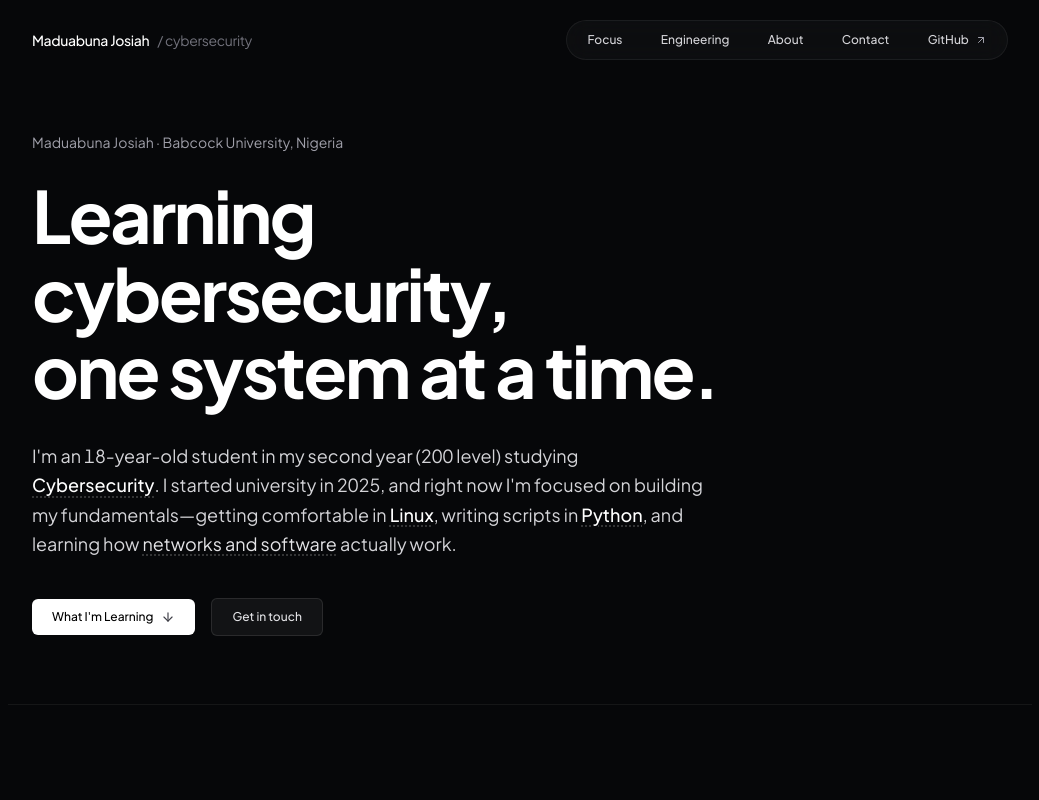
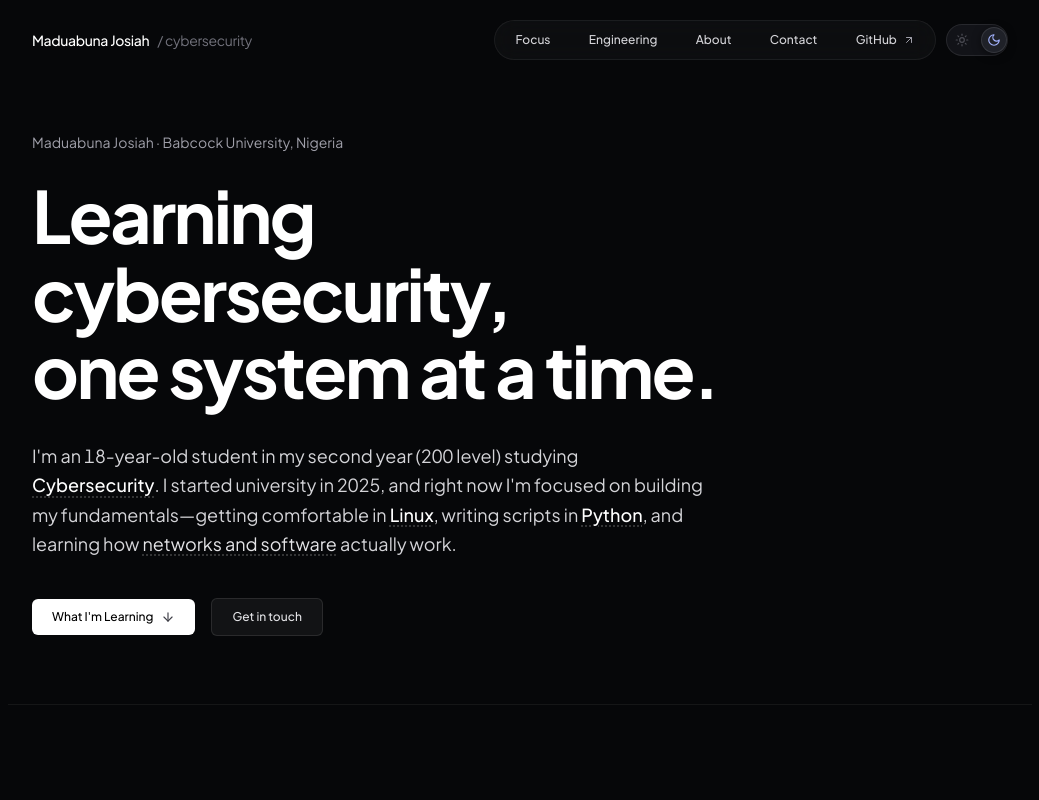
Before and after one commit to King-Jboy/portfolio, a React (Vite) app: page / in a window 1280 px wide. Shown: the top 800 px of the page, without its empty margins (120-1159 px from the left). Built offline with nearby package versions, Linux system fonts and the light colour scheme.

Commit message:
feat: grey robotics card in light mode only, dark card restored in dark mode

```diff
--- a/src/App.tsx
+++ b/src/App.tsx
@@ -10,7 +10,7 @@ import { IntroSignature } from './components/IntroSignature';
 
 export const App: React.FC = () => {
   return (
-    <div className="relative min-h-screen bg-[#060709] text-[#ededed] font-sans selection:bg-white/20 selection:text-white">
+    <div className="portfolio-app-root relative min-h-screen bg-[#060709] text-[#ededed] font-sans selection:bg-white/20 selection:text-white transition-colors duration-300">
       <IntroSignature />
       <Navbar />
       <main id="main-content">
--- a/src/components/FolderToolsInteraction.tsx
+++ b/src/components/FolderToolsInteraction.tsx
@@ -301,7 +301,7 @@ export const FolderToolsInteraction: React.FC = () => {
                     transition: 'transform 450ms cubic-bezier(0.23, 1, 0.32, 1), box-shadow 250ms ease',
                     cursor: 'grab',
                   }}
-                  className="rounded-[14px] p-4 flex flex-col justify-between border select-none border-white/[0.09] shadow-[2px_-2px_14px_rgba(0,0,0,0.55)] hover:border-white/30"
+                  className="folder-tool-card rounded-[14px] p-4 flex flex-col justify-between border select-none border-white/[0.09] shadow-[2px_-2px_14px_rgba(0,0,0,0.55)] hover:border-white/30"
                 >
                   {/* Card Header */}
                   <div>
--- a/src/components/Navbar.tsx
+++ b/src/components/Navbar.tsx
@@ -1,6 +1,7 @@
 import React, { useState, useEffect } from 'react';
 import { ArrowUpRight, Menu, X } from 'lucide-react';
 import { RotationButton } from './RotationButton';
+import { ThemeToggle } from './ThemeSwitcher';
 
 export const Navbar: React.FC = () => {
   const [scrolled, setScrolled] = useState(false);
@@ -32,8 +33,9 @@ export const Navbar: React.FC = () => {
           <span className="text-zinc-500 font-normal ml-2">/ cybersecurity</span>
         </a>
 
-        {/* Desktop Navigation */}
-        <nav className="hidden md:flex items-center gap-1 sm:gap-1.5 p-1 rounded-full bg-white/[0.03] border border-white/[0.06] backdrop-blur-md">
+        {/* Desktop Navigation & Theme Switcher on the right */}
+        <div className="hidden md:flex items-center gap-2 sm:gap-2.5">
+          <nav className="flex items-center gap-1 sm:gap-1.5 p-1 rounded-full bg-white/[0.03] border border-white/[0.06] backdrop-blur-md">
             <RotationButton title="Focus" href="#focus" />
             <RotationButton title="Engineering" href="#work" />
             <RotationButton title="About" href="#about" />
@@ -48,15 +50,21 @@ export const Navbar: React.FC = () => {
             />
           </nav>
 
-        {/* Mobile menu button */}
+          <ThemeToggle />
+        </div>
+
+        {/* Mobile Actions: Theme Toggle + Menu Hamburger */}
+        <div className="flex md:hidden items-center gap-2">
+          <ThemeToggle />
           <button
             type="button"
             onClick={() => setMobileMenuOpen(!mobileMenuOpen)}
-          className="md:hidden p-2 text-zinc-400 hover:text-white focus:outline-none rounded-lg border border-white/[0.06] bg-white/[0.02]"
+            className="p-2 text-zinc-400 hover:text-white focus:outline-none rounded-lg border border-white/[0.06] bg-white/[0.02]"
             aria-label="Toggle navigation menu"
           >
             {mobileMenuOpen ? <X className="w-5 h-5" /> : <Menu className="w-5 h-5" />}
           </button>
+        </div>
       </div>
 
       {/* Mobile Menu */}
--- /dev/null
+++ b/src/components/ThemeSwitcher.tsx
@@ -0,0 +1,81 @@
+import React, { useState, useEffect } from 'react';
+import { Sun, Moon } from 'lucide-react';
+import { changeTheme, getInitialTheme, Theme } from '../utils/theme';
+
+export type { Theme };
+
+export const ThemeSwitcher: React.FC<{ className?: string }> = ({ className = '' }) => {
+  const [theme, setTheme] = useState<Theme>(getInitialTheme);
+
+  useEffect(() => {
+    const initialTheme = getInitialTheme();
+    setTheme(initialTheme);
+    changeTheme(initialTheme);
+
+    const handleThemeChange = () => {
+      const current = (document.documentElement.getAttribute('toggle-theme') as Theme) || 'dark';
+      setTheme(current);
+    };
+
+    window.addEventListener('themeChange', handleThemeChange);
+    return () => window.removeEventListener('themeChange', handleThemeChange);
+  }, []);
+
+  const toggle = () => {
+    const nextTheme: Theme = theme === 'dark' ? 'light' : 'dark';
+    setTheme(nextTheme);
+    changeTheme(nextTheme);
+  };
+
+  const isDark = theme === 'dark';
+
+  return (
+    <button
+      type="button"
+      role="switch"
+      aria-checked={isDark}
+      aria-label={`Switch to ${isDark ? 'light' : 'dark'} mode`}
+      onClick={toggle}
+      className={`group relative inline-flex items-center h-[32px] w-[58px] sm:w-[62px] p-0.5 rounded-full cursor-pointer select-none transition-all duration-300 focus:outline-none focus-visible:ring-1 focus-visible:ring-sky-400 ${
+        isDark
+          ? 'bg-[#121318] border border-white/[0.09] hover:border-white/20'
+          : 'bg-[#ebecef] border border-black/[0.12] hover:border-black/25'
+      } ${className}`}
+      title={isDark ? 'Switch to Light Mode' : 'Switch to Dark Mode'}
+    >
+      {/* Background Track Icons */}
+      <div className="absolute inset-0 px-2 flex items-center justify-between pointer-events-none">
+        {/* Sun (Left) */}
+        <Sun
+          className={`w-3.5 h-3.5 transition-all duration-300 ${
+            isDark ? 'text-zinc-500 opacity-60 group-hover:opacity-90' : 'text-amber-500 opacity-0'
+          }`}
+        />
+        {/* Moon (Right) */}
+        <Moon
+          className={`w-3.5 h-3.5 transition-all duration-300 ${
+            isDark ? 'text-indigo-400 opacity-0' : 'text-zinc-400 opacity-60 group-hover:opacity-90'
+          }`}
+        />
+      </div>
+
+      {/* Sliding Tactile Thumb */}
+      <div
+        className={`relative z-10 w-[26px] h-[26px] rounded-full flex items-center justify-center transition-all duration-300 ease-[cubic-bezier(0.23,1,0.32,1)] active:scale-90 ${
+          isDark
+            ? 'translate-x-[28px] sm:translate-x-[32px] bg-[#1f2128] text-indigo-300 border border-white/10 shadow-[0_2px_8px_rgba(0,0,0,0.5)]'
+            : 'translate-x-0.5 bg-white text-amber-500 border border-black/10 shadow-[0_2px_8px_rgba(0,0,0,0.12)]'
+        }`}
+      >
+        {isDark ? (
+          <Moon className="w-3.5 h-3.5 transition-transform duration-300 rotate-0" />
+        ) : (
+          <Sun className="w-3.5 h-3.5 transition-transform duration-300 rotate-0" />
+        )}
+      </div>
+    </button>
+  );
+};
+
+export const ThemeToggle = ThemeSwitcher;
+export default ThemeSwitcher;
--- a/src/components/ThreeDSplitCards.tsx
+++ b/src/components/ThreeDSplitCards.tsx
@@ -268,7 +268,7 @@ export const ThreeDSplitCards: React.FC = () => {
             textSecondary = 'text-blue-100/90';
             tagStyle = 'bg-white/10 text-white border border-white/15';
           } else {
-            cardStyle = 'bg-[#111217] text-white shadow-2xl shadow-black/80 border border-white/[0.09]';
+            cardStyle = 'split-card-dark bg-[#111217] text-white shadow-2xl shadow-black/80 border border-white/[0.09]';
             textSecondary = 'text-zinc-400';
             tagStyle = 'bg-white/[0.04] text-zinc-300 border border-white/[0.07]';
           }
--- a/src/index.css
+++ b/src/index.css
@@ -90,3 +90,190 @@ body {
     scroll-behavior: auto !important;
   }
 }
+
+/* ----------------------------------------------------
+ * Theme Switching: Framer ThemeSwitcher-wn9byP.js spec
+ * ---------------------------------------------------- */
+html[toggle-theme="dark"],
+body[toggle-theme="dark"] {
+  color-scheme: dark;
+  --bg-primary: #060709;
+  --bg-secondary: #090a0d;
+  --bg-card: #0b0c10;
+  --text-primary: #ededed;
+  --text-secondary: #a1a1aa;
+}
+
+html[toggle-theme="light"],
+body[toggle-theme="light"] {
+  color-scheme: light;
+  --bg-primary: #fcfcfd;
+  --bg-secondary: #f4f4f7;
+  --bg-card: #ffffff;
+  --text-primary: #09090b;
+  --text-secondary: #52525b;
+}
+
+/* Base Light Mode Styles */
+html[toggle-theme="light"] body,
+html[toggle-theme="light"] .portfolio-app-root {
+  background-color: #fcfcfd !important;
+  color: #09090b !important;
+}
+
+/* Background Overrides */
+html[toggle-theme="light"] .bg-\[\#060709\] {
+  background-color: #fcfcfd !important;
+}
+
+html[toggle-theme="light"] .bg-\[\#050507\]\/80 {
+  background-color: rgba(252, 252, 253, 0.88) !important;
+}
+
+html[toggle-theme="light"] .bg-\[\#090a0d\],
+html[toggle-theme="light"] .bg-\[\#090a0e\] {
+  background-color: #ffffff !important;
+  box-shadow: 0 4px 20px -2px rgba(0, 0, 0, 0.05), 0 2px 6px -1px rgba(0, 0, 0, 0.02);
+}
+
+html[toggle-theme="light"] .bg-\[\#0b0c10\] {
+  background-color: #f8fafc !important;
+}
+
+/* Text Overrides */
+html[toggle-theme="light"] .text-white {
+  color: #09090b !important;
+}
+
+html[toggle-theme="light"] .text-\[\#ededed\] {
+  color: #09090b !important;
+}
+
+html[toggle-theme="light"] .text-zinc-200,
+html[toggle-theme="light"] .text-zinc-300 {
+  color: #27272a !important;
+}
+
+html[toggle-theme="light"] .text-zinc-400 {
+  color: #52525b !important;
+}
+
+html[toggle-theme="light"] .text-zinc-500 {
+  color: #71717a !important;
+}
+
+/* Border Overrides */
+html[toggle-theme="light"] [class*="border-white\/"] {
+  border-color: rgba(0, 0, 0, 0.08) !important;
+}
+
+html[toggle-theme="light"] .border-white\/10,
+html[toggle-theme="light"] .border-white\/20 {
+  border-color: rgba(0, 0, 0, 0.12) !important;
+}
+
+/* Subtle background fills */
+html[toggle-theme="light"] [class*="bg-white\/\[0\.02\]"],
+html[toggle-theme="light"] [class*="bg-white\/\[0\.03\]"],
+html[toggle-theme="light"] [class*="bg-white\/\[0\.04\]"] {
+  background-color: rgba(0, 0, 0, 0.03) !important;
+}
+
+html[toggle-theme="light"] [class*="bg-white\/\[0\.05\]"],
+html[toggle-theme="light"] [class*="bg-white\/\[0\.06\]"],
+html[toggle-theme="light"] [class*="bg-white\/\[0\.08\]"] {
+  background-color: rgba(0, 0, 0, 0.05) !important;
+}
+
+html[toggle-theme="light"] [class*="hover\:bg-white\/"]:hover {
+  background-color: rgba(0, 0, 0, 0.07) !important;
+}
+
+/* Navigation Pill Text in Light Mode */
+html[toggle-theme="light"] nav .text-zinc-300 {
+  color: #3f3f46 !important;
+}
+
+html[toggle-theme="light"] nav .text-zinc-400 {
+  color: #71717a !important;
+}
+
+/* Rotation Button styling in Light Mode */
+html[toggle-theme="light"] .rotation-pill-bg {
+  background-color: #18181b !important;
+  box-shadow: 0 0 12px rgba(0, 0, 0, 0.15) !important;
+}
+
+html[toggle-theme="light"] .rotation-pill-text {
+  color: #ffffff !important;
+}
+
+html[toggle-theme="light"] .rotation-pill-icon {
+  color: #ffffff !important;
+}
+
+/* 3D Folder Tool Cards in Light Mode */
+html[toggle-theme="light"] .folder-tool-card {
+  background-color: #ffffff !important;
+  box-shadow: 0 10px 30px -4px rgba(0, 0, 0, 0.08), 0 4px 12px -2px rgba(0, 0, 0, 0.04) !important;
+  border-color: rgba(0, 0, 0, 0.1) !important;
+}
+
+html[toggle-theme="light"] .folder-tool-card p,
+html[toggle-theme="light"] .folder-tool-card span {
+  color: #3f3f46;
+}
+
+/* Robotics card: grey only in light mode */
+html[toggle-theme="light"] .split-card-dark {
+  background-color: #d1d5db !important;
+  color: #111827 !important;
+  border-color: rgba(0, 0, 0, 0.08) !important;
+  box-shadow: 0 25px 50px -12px rgba(0, 0, 0, 0.25) !important;
+}
+
+html[toggle-theme="light"] .split-card-dark .text-zinc-400 {
+  color: #52525b !important;
+}
+
+html[toggle-theme="light"] .split-card-dark .text-zinc-300 {
+  color: #71717a !important;
+}
+
+/* Tag pills on dark split card in light mode */
+html[toggle-theme="light"] .split-card-dark .bg-white\/\[0\.04\] {
+  background-color: rgba(0, 0, 0, 0.07) !important;
+  border-color: rgba(0, 0, 0, 0.12) !important;
+  color: #3f3f46 !important;
+}
+
+html[toggle-theme="light"] .split-card-dark .text-white {
+  color: #111827 !important;
+}
+
+/* About Section Flashlight in Light Mode */
+html[toggle-theme="light"] #about .text-\[\#484a52\] {
+  color: #a1a1aa !important;
+}
+
+html[toggle-theme="light"] #about .text-zinc-600 {
+  color: #a1a1aa !important;
+}
+
+/* Selection and Scrollbar in Light Mode */
+html[toggle-theme="light"] ::selection {
+  background-color: rgba(56, 189, 248, 0.25);
+  color: #09090b;
+}
+
+html[toggle-theme="light"] ::-webkit-scrollbar-track {
+  background: #fcfcfd;
+}
+
+html[toggle-theme="light"] ::-webkit-scrollbar-thumb {
+  background: #d4d4d8;
+}
+
+html[toggle-theme="light"] ::-webkit-scrollbar-thumb:hover {
+  background: #a1a1aa;
+}
--- /dev/null
+++ b/src/utils/theme.ts
@@ -0,0 +1,28 @@
+export type Theme = 'light' | 'dark';
+
+/**
+ * changeTheme
+ * Directly matches the Framer ThemeSwitcher-wn9byP.js specification:
+ * - sets toggle-theme attribute on <html> and <body>
+ * - persists preference to localStorage
+ * - dispatches a global 'themeChange' window Event
+ */
+export const changeTheme = (theme: Theme): void => {
+  if (typeof window === 'undefined' || typeof document === 'undefined') return;
+  const htmlElement = document.documentElement;
+  const bodyElement = document.body;
+
+  htmlElement.setAttribute('toggle-theme', theme);
+  bodyElement.setAttribute('toggle-theme', theme);
+  localStorage.setItem('theme', theme);
+
+  const event = new Event('themeChange');
+  window.dispatchEvent(event);
+};
+
+export const getInitialTheme = (): Theme => {
+  if (typeof window === 'undefined') return 'dark';
+  const stored = localStorage.getItem('theme') as Theme | null;
+  if (stored === 'light' || stored === 'dark') return stored;
+  return 'dark';
+};
```
Also changed, not shown: src/components/RotationButton.tsx (+6 -6 lines). Lines whose indentation alone changed are shown as unchanged.
